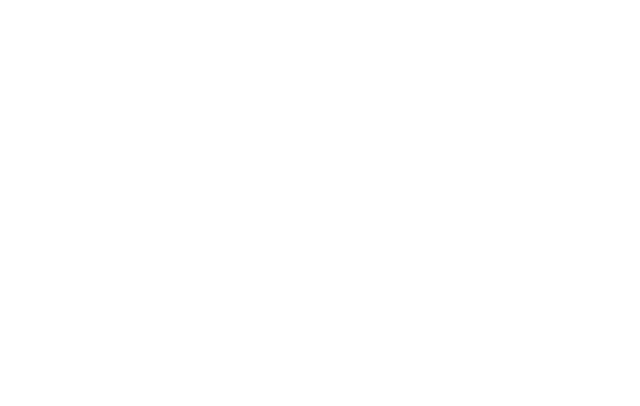
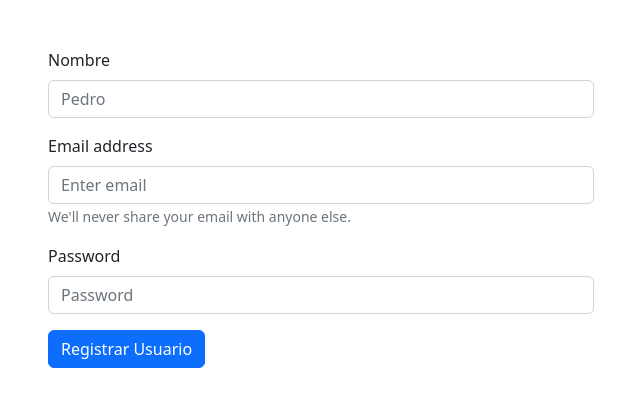
Before and after one commit to Guille-Alonso/practicaInicialCOM, a React (Vite) app: page /register in a window 1280 px wide. Before the commit this address had no page. Shown: the top 406 px of the page, without its empty margins (34-674 px from the left). Built offline with nearby package versions, Linux system fonts and the light colour scheme.

Commit message:
integracion con back en register

```diff
--- a/package.json
+++ b/package.json
@@ -9,11 +9,13 @@
     "preview": "vite preview"
   },
   "dependencies": {
+    "axios": "^1.3.6",
     "bootstrap": "^5.2.3",
     "react": "^18.2.0",
     "react-bootstrap": "^2.7.4",
     "react-dom": "^18.2.0",
-    "react-router-dom": "^6.10.0"
+    "react-router-dom": "^6.10.0",
+    "react-toastify": "^9.1.2"
   },
   "devDependencies": {
     "@types/react": "^18.0.28",
--- a/src/App.jsx
+++ b/src/App.jsx
@@ -1,5 +1,6 @@
 import Home from './components/Home/Home'
 import { BrowserRouter as Router, Routes, Route } from "react-router-dom";
+import Register from './components/Register/Register';
 
 function App() {
 
@@ -8,7 +9,9 @@ function App() {
   <>
   <Router>
       <Routes>
-          <Route path='/home' element={<Home/>}/>
+      <Route path='/register' element={<Register/>}/>
+      <Route path='/*' element={<Home/>}/>
+
       </Routes>
   </Router>
   </>
--- a/src/components/Navbar/NavBar.jsx
+++ b/src/components/Navbar/NavBar.jsx
@@ -2,6 +2,7 @@ import React from 'react'
 import { Container } from 'react-bootstrap';
 import Nav from 'react-bootstrap/Nav';
 import Navbar from 'react-bootstrap/Navbar';
+import { Link } from 'react-router-dom';
 
 const NavBar = ({links}) => {
   return (
@@ -12,15 +13,15 @@ const NavBar = ({links}) => {
 
       <Navbar.Brand href="#home">Navbar</Navbar.Brand>
       <Nav className="me-auto">
-        {
+        {/* {
             links.map((item,index)=>(
                 <Nav.Link key={index} href="#home">{item}</Nav.Link>
             )
 
             )
-        }
-
-
+        } */}
+            {/* <Nav.Link href="#home">registrar usuario</Nav.Link> */}
+         <Link to="/register">Registrar Usuario</Link>
 
       </Nav>
     </Container>
--- /dev/null
+++ b/src/components/Register/Register.jsx
@@ -0,0 +1,64 @@
+import React, { useState } from 'react'
+import { Button, Form, Container, Row, Col } from 'react-bootstrap'
+import axios from '../../config/db'
+import { ToastContainer, toast } from 'react-toastify'
+
+const Register = () => {
+    const [user,setUser]= useState({
+nombre:'',
+email:'',
+contraseña:''})
+
+const manejadorEstado = (e) =>{
+    setUser({
+        ...user,
+        [e.target.name]: e.target.value
+    })
+    console.log(user);
+}
+
+const enviarDatos = async (e)=>{
+    e.preventDefault();
+    try {
+      const response = await axios.post('/usuarios',user)
+console.log(response.data);
+toast.success(response.data.message)
+    } catch (error) {
+        console.log(error);
+    }
+}
+
+  return (
+    <Container className='mt-5'>
+      <Row>
+        <Col xs={6}>
+          <Form onSubmit={enviarDatos}>
+            <Form.Group className="mb-3">
+              <Form.Label>Nombre</Form.Label>
+              <Form.Control name='nombre' value={user.nombre} onChange={manejadorEstado} type="text" placeholder="Pedro" />
+            </Form.Group>
+            <Form.Group className="mb-3" controlId="formBasicEmail">
+              <Form.Label>Email address</Form.Label>
+              <Form.Control name='email'  value={user.email} onChange={manejadorEstado} type="email" placeholder="Enter email" />
+              <Form.Text className="text-muted">
+                We'll never share your email with anyone else.
+              </Form.Text>
+            </Form.Group>
+
+            <Form.Group className="mb-3">
+              <Form.Label>Password</Form.Label>
+              <Form.Control name='contraseña'  value={user.contraseña} onChange={manejadorEstado} type="password" placeholder="Password" />
+            </Form.Group>
+
+            <Button variant="primary" type="submit">
+              Registrar Usuario
+            </Button>
+          </Form>
+        </Col>
+      </Row>
+      <ToastContainer/>
+    </Container>
+  );
+}
+
+export default Register
--- /dev/null
+++ b/src/config/db.js
@@ -0,0 +1,8 @@
+import axiosOriginal from "axios";
+
+
+const axios = axiosOriginal.create({
+    baseURL: "http://localhost:4000",
+});
+
+export default axios;
--- a/src/main.jsx
+++ b/src/main.jsx
@@ -3,6 +3,7 @@ import ReactDOM from 'react-dom/client'
 import App from './App'
 // import './index.css'
 import 'bootstrap/dist/css/bootstrap.min.css';
+import 'react-toastify/dist/ReactToastify.css';
 
 ReactDOM.createRoot(document.getElementById('root')).render(
   <React.StrictMode>
```
Also changed, not shown: 1 other file (tests, documents, lock files or other folders).
